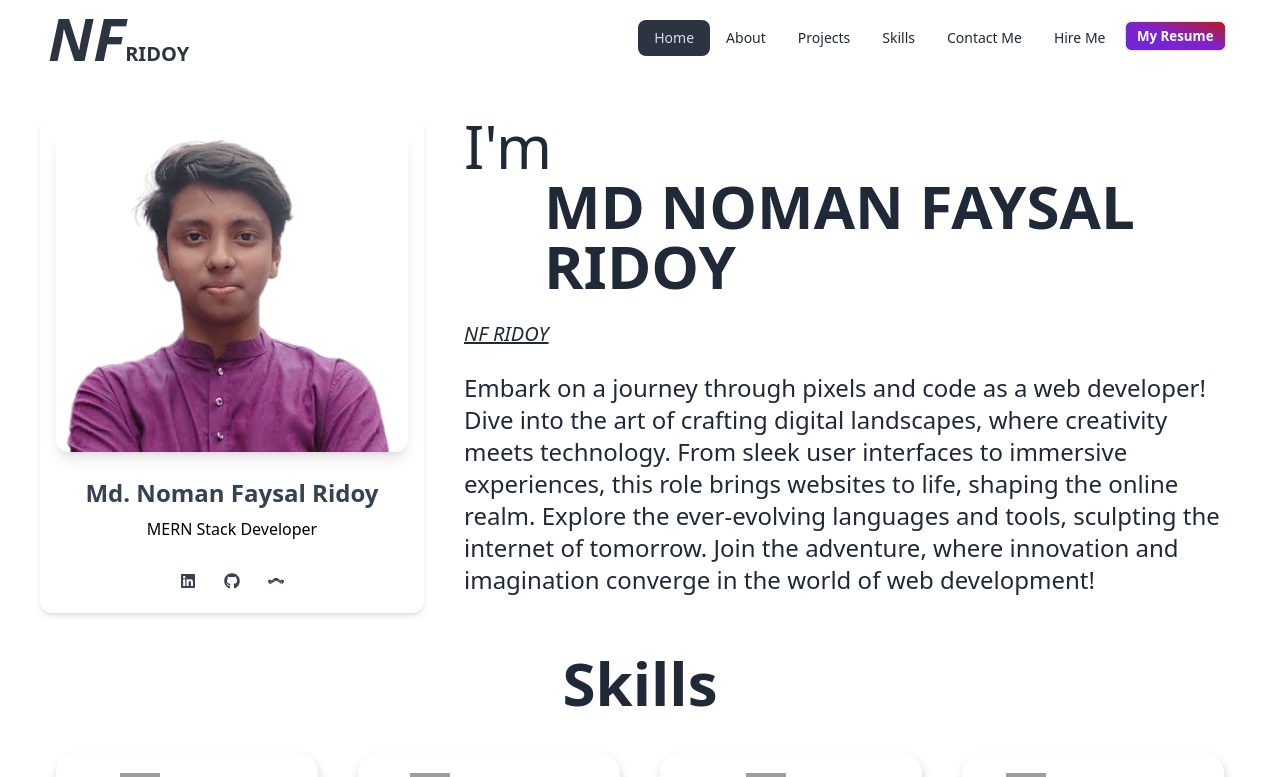
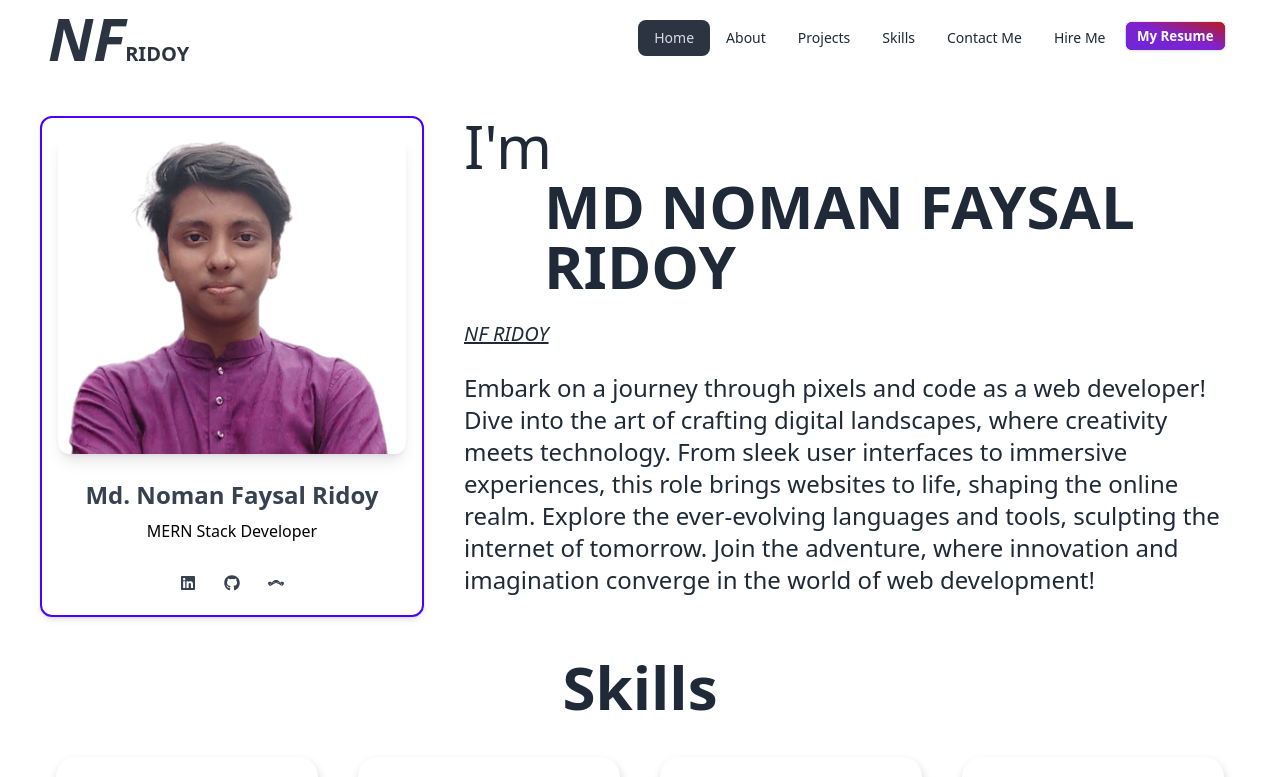
Before and after one commit to NFRIDOY/nfridoy-portfolio, a React (Vite) app: page / in a window 1280 px wide. Shown: the top 777 px of the page. Built offline with nearby package versions, Linux system fonts and the light colour scheme; grey boxes are pictures that could not be loaded.

Commit message:
border on banner

```diff
--- a/src/components/Bannner/Bannner.jsx
+++ b/src/components/Bannner/Bannner.jsx
@@ -7,8 +7,8 @@ export default function Bannner() {
     return (
         <div className="my-10 flex flex-col md:flex-row md:gap-10">
             <div className='w-full md:w-1/2'>
-                <div className="relative flex flex-col text-gray-700 bg-white shadow-md bg-clip-border rounded-xl w-96">
-                    <div className="relative mx-4 mt-4 overflow-hidden text-gray-700 bg-white shadow-lg bg-clip-border rounded-xl h-80">
+                <div className="relative flex flex-col text-gray-700 bg-white shadow-md bg-clip-border rounded-xl w-96 border-2 border-primary">
+                    <div className="relative mx-4 mt-4 overflow-hidden text-gray-700 bg-white shadow-lg bg-clip-border rounded-xl h-80 ">
                         <img src={HD1} alt="profile-picture" />
                     </div>
                     <div className="p-6 text-center ">
```
